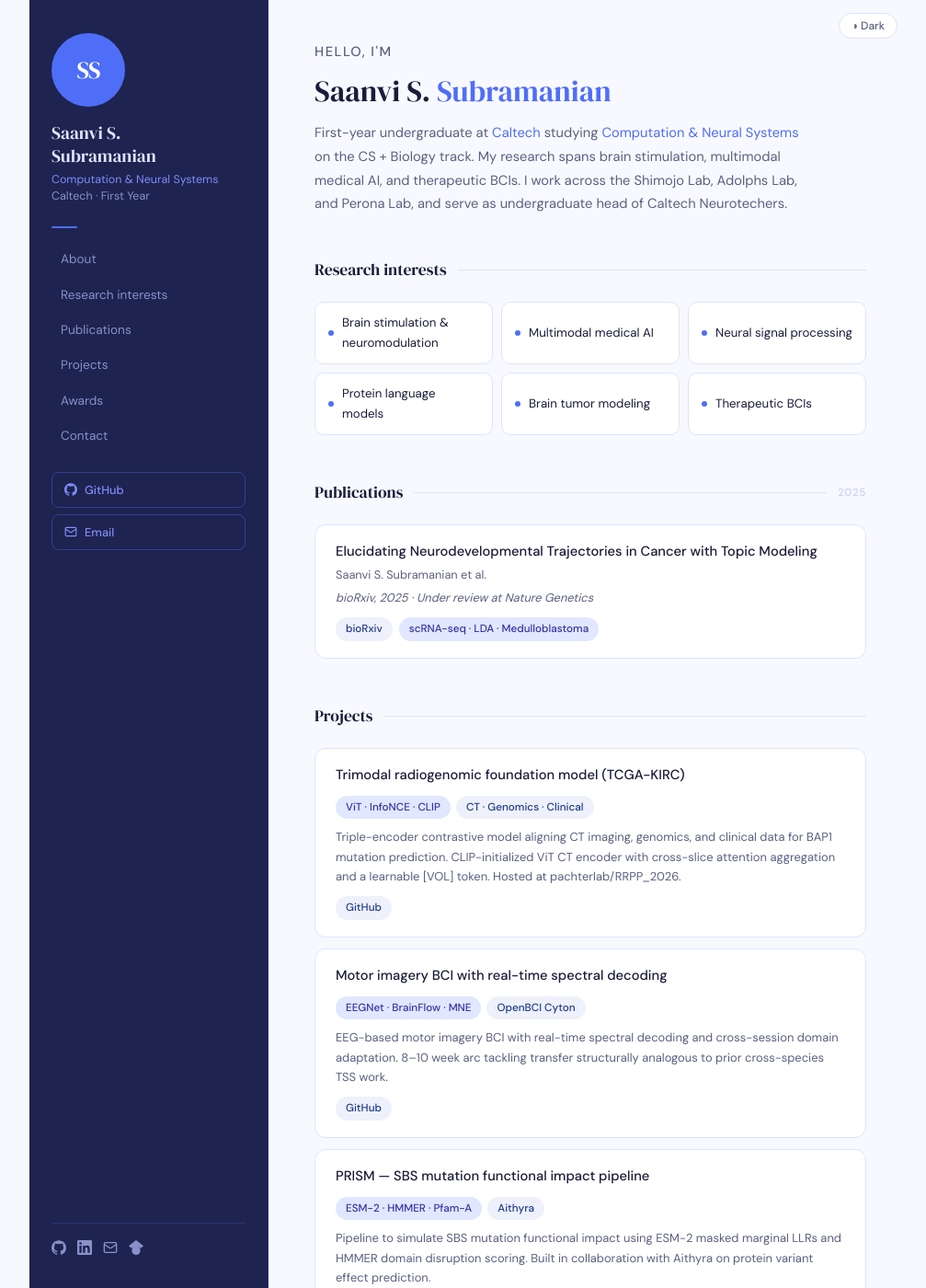
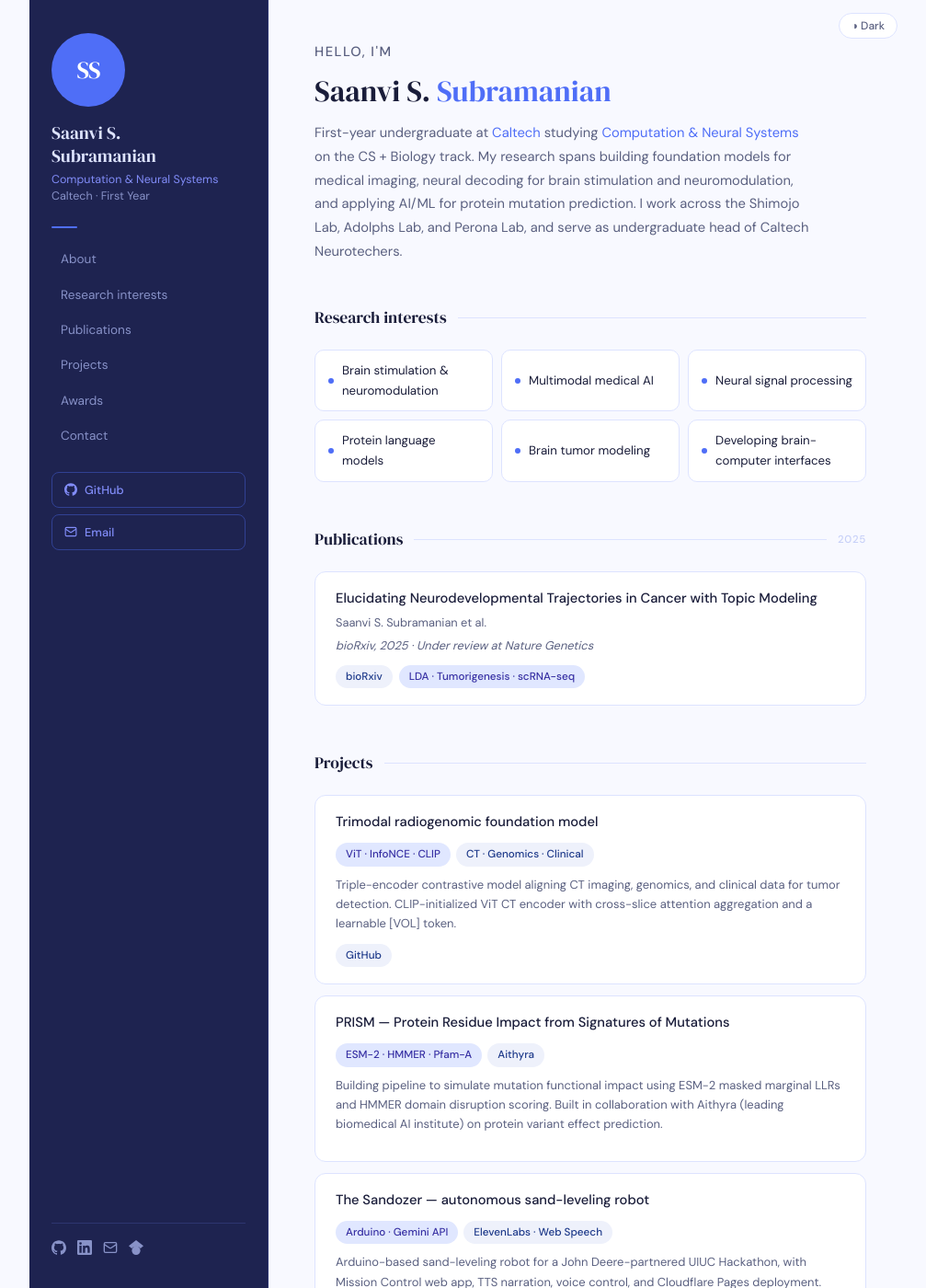
Before and after one commit to saanviiyer/saanviiyer.github.io, a Jekyll site: the page built from index.md, in a window 1280 px wide and 1400 px high. Shown: the whole window at 92% size, without its empty margins (48-1055 px from the left). Built offline with Jekyll 4.4.1, drawn with Linux system fonts in a browser that asks for light colours; some of the changed text lies outside the part shown.

Commit message:
Update index.md

```diff
--- a/index.md
+++ b/index.md
@@ -6,7 +6,7 @@ title: Saanvi S. Subramanian
 <div id="about" class="hero">
   <p class="hero-tag">Hello, I'm</p>
   <h2>Saanvi S. <em>Subramanian</em></h2>
-  <p>First-year undergraduate at <a href="https://www.caltech.edu" target="_blank">Caltech</a> studying <a href="https://www.caltech.edu/academics/programs/computation-and-neural-systems" target="_blank">Computation &amp; Neural Systems</a> on the CS + Biology track. My research spans brain stimulation, multimodal medical AI, and therapeutic BCIs. I work across the Shimojo Lab, Adolphs Lab, and Perona Lab, and serve as undergraduate head of Caltech Neurotechers.</p>
+  <p>First-year undergraduate at <a href="https://www.caltech.edu" target="_blank">Caltech</a> studying <a href="https://www.bbe.caltech.edu/academics/cns" target="_blank">Computation &amp; Neural Systems</a> on the CS + Biology track. My research spans building foundation models for medical imaging, neural decoding for brain stimulation and neuromodulation, and applying AI/ML for protein mutation prediction. I work across the Shimojo Lab, Adolphs Lab, and Perona Lab, and serve as undergraduate head of Caltech Neurotechers.</p>
 </div>
 
 <div id="research" class="section">
@@ -17,19 +17,19 @@ title: Saanvi S. Subramanian
     <div class="icard"><span class="idot"></span>Neural signal processing</div>
     <div class="icard"><span class="idot"></span>Protein language models</div>
     <div class="icard"><span class="idot"></span>Brain tumor modeling</div>
-    <div class="icard"><span class="idot"></span>Therapeutic BCIs</div>
+    <div class="icard"><span class="idot"></span>Developing brain-computer interfaces</div>
   </div>
 </div>
 
 <div id="publications" class="section">
   <div class="sh"><span class="sl">Publications</span><div class="sr"></div><span class="sy">2025</span></div>
   <div class="pcard">
-    <div class="ptitle">Elucidating Neurodevelopmental Trajectories in Cancer with Topic Modeling</div>
+    <div class="ptitle" href="https://www.biorxiv.org/content/10.1101/2025.11.12.687706v1">Elucidating Neurodevelopmental Trajectories in Cancer with Topic Modeling</div>
     <div class="pauth">Saanvi S. Subramanian et al.</div>
     <div class="pvenue">bioRxiv, 2025 · Under review at Nature Genetics</div>
     <div class="pills">
-      <a class="pill p1" href="https://biorxiv.org" target="_blank">bioRxiv</a>
-      <span class="pill p2">scRNA-seq · LDA · Medulloblastoma</span>
+      <a class="pill p1" target="_blank">bioRxiv</a>
+      <span class="pill p2">LDA · Tumorigenesis · scRNA-seq</span>
     </div>
   </div>
 </div>
@@ -38,27 +38,27 @@ title: Saanvi S. Subramanian
   <div class="sh"><span class="sl">Projects</span><div class="sr"></div></div>
 
   <div class="prcard">
-    <div class="prh"><div class="prtitle">Trimodal radiogenomic foundation model (TCGA-KIRC)</div></div>
+    <div class="prh"><div class="prtitle">Trimodal radiogenomic foundation model</div></div>
     <div class="prtags"><span class="pill p2">ViT · InfoNCE · CLIP</span><span class="pill p1">CT · Genomics · Clinical</span></div>
-    <div class="prdesc">Triple-encoder contrastive model aligning CT imaging, genomics, and clinical data for BAP1 mutation prediction. CLIP-initialized ViT CT encoder with cross-slice attention aggregation and a learnable [VOL] token. Hosted at pachterlab/RRPP_2026.</div>
+    <div class="prdesc">Triple-encoder contrastive model aligning CT imaging, genomics, and clinical data for tumor detection. CLIP-initialized ViT CT encoder with cross-slice attention aggregation and a learnable [VOL] token. </div>
     <div class="pills"><a class="pill p1" href="https://github.com/pachterlab/RRPP_2026" target="_blank">GitHub</a></div>
   </div>
 
-  <div class="prcard">
+  <!-- <div class="prcard">
     <div class="prh"><div class="prtitle">Motor imagery BCI with real-time spectral decoding</div></div>
     <div class="prtags"><span class="pill p2">EEGNet · BrainFlow · MNE</span><span class="pill p1">OpenBCI Cyton</span></div>
     <div class="prdesc">EEG-based motor imagery BCI with real-time spectral decoding and cross-session domain adaptation. 8–10 week arc tackling transfer structurally analogous to prior cross-species TSS work.</div>
     <div class="pills"><a class="pill p1" href="https://github.com/saanviiyer" target="_blank">GitHub</a></div>
+  </div> -->
+
+  <div class="prcard">
+    <div class="prh"><div class="prtitle">PRISM — Protein Residue Impact from Signatures of Mutations</div></div>
+    <div class="prtags"><span class="pill p2">ESM-2 · HMMER · Pfam-A</span><span class="pill p1">Aithyra</span></div>
+    <div class="prdesc">Building pipeline to simulate mutation functional impact using ESM-2 masked marginal LLRs and HMMER domain disruption scoring. Built in collaboration with Aithyra (leading biomedical AI institute) on protein variant effect prediction.</div>
   </div>
 
   <div class="prcard">
-    <div class="prh"><div class="prtitle">PRISM — SBS mutation functional impact pipeline</div></div>
-    <div class="prtags"><span class="pill p2">ESM-2 · HMMER · Pfam-A</span><span class="pill p1">Aithyra</span></div>
-    <div class="prdesc">Pipeline to simulate SBS mutation functional impact using ESM-2 masked marginal LLRs and HMMER domain disruption scoring. Built in collaboration with Aithyra on protein variant effect prediction.</div>
-  </div>
-
-  <div class="prcard">
-    <div class="prh"><div class="prtitle">The Sandozer — autonomous sand-leveling robot</div></div>
+    <div class="prh"><div class="prtitle" href="https://uiucandcal.tech">The Sandozer — autonomous sand-leveling robot</div></div>
     <div class="prtags"><span class="pill p2">Arduino · Gemini API</span><span class="pill p1">ElevenLabs · Web Speech</span></div>
     <div class="prdesc">Arduino-based sand-leveling robot for a John Deere-partnered UIUC Hackathon, with Mission Control web app, TTS narration, voice control, and Cloudflare Pages deployment.</div>
   </div>
@@ -66,8 +66,8 @@ title: Saanvi S. Subramanian
 
 <div id="awards" class="section">
   <div class="sh"><span class="sl">Awards</span><div class="sr"></div></div>
-  <div class="aitem"><div class="aico">🚀</div><div><div class="aname">NASA TechRise Winner</div><div class="aorg">Team Lead · NASA / Future Engineers</div></div></div>
-  <div class="aitem"><div class="aico">⭐</div><div><div class="aname">SWENext Global Innovator Award</div><div class="aorg">Society of Women Engineers</div></div></div>
+  <div class="aitem"><div class="aico">🚀</div><div><div class="aname" href="https://www.nasa.gov/stmd-flight-opportunities/access-flight-tests/techrise/winners-of-fourth-techrise-student-challenge/">NASA TechRise Winner</div><div class="aorg">Team Lead</div></div></div>
+  <div class="aitem"><div class="aico">⭐</div><div><div class="aname" href="https://alltogether.swe.org/2025/10/2025-swenext-award-recipients/">SWENext Global Innovator Award</div><div class="aorg">Society of Women Engineers</div></div></div>
   <div class="aitem"><div class="aico">🔬</div><div><div class="aname">Sigma Xi Interdisciplinary Research Award</div><div class="aorg">Best Poster · Stanford Comprehensive Cancer Conference 2024</div></div></div>
 </div>
 
```
Also changed, not shown: other parts of index.md (+1 -1 lines).
